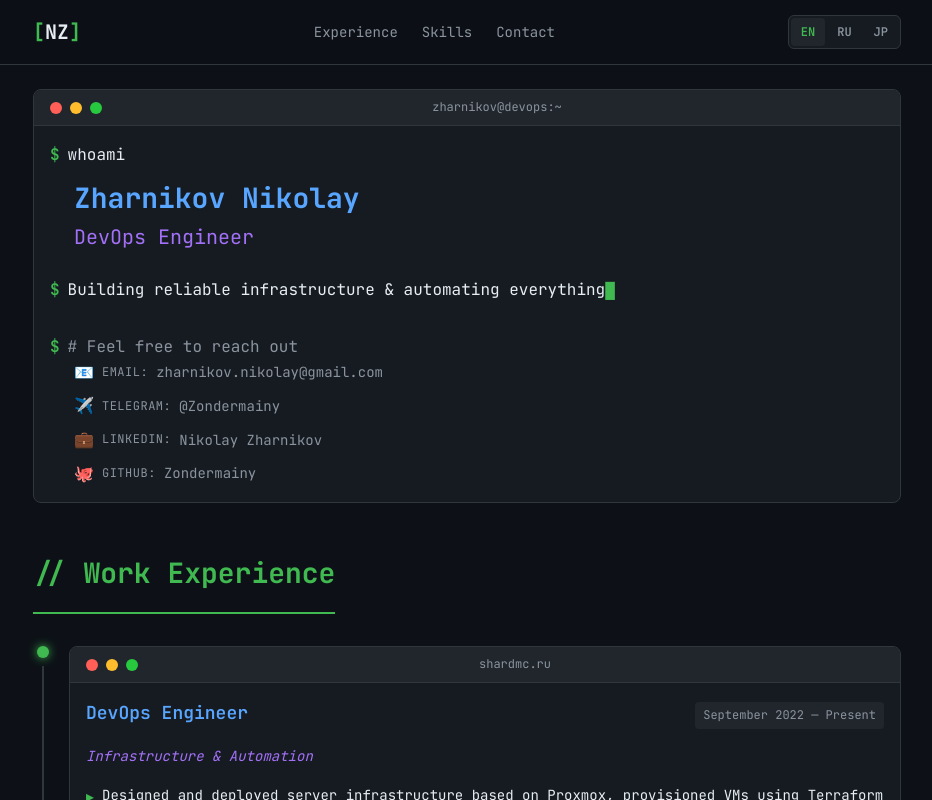
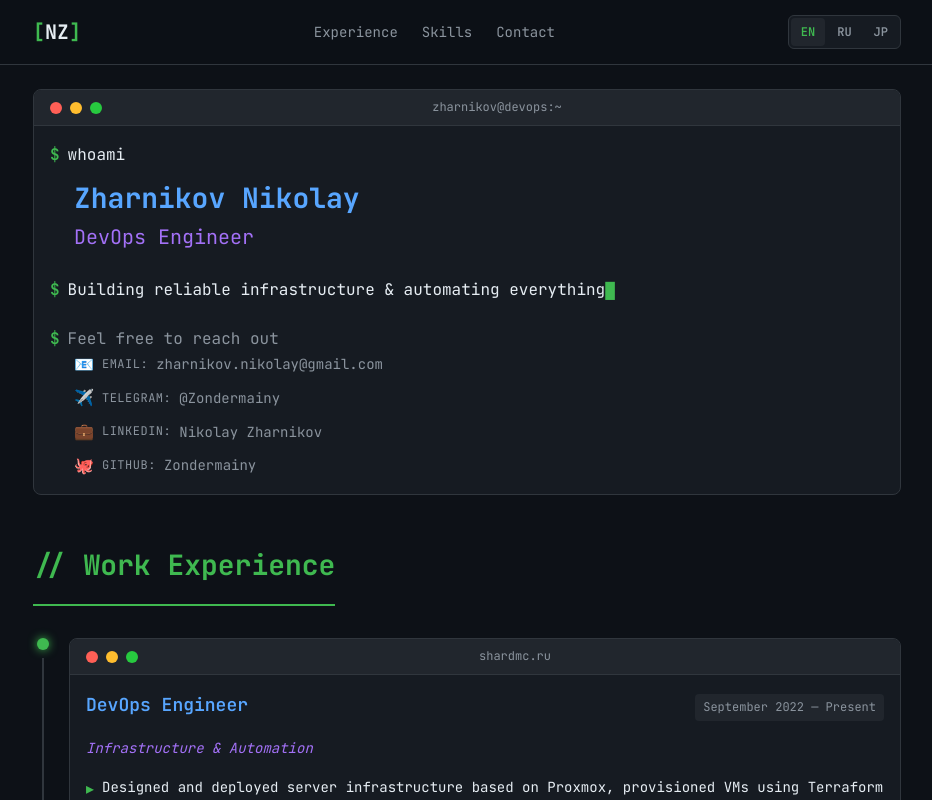
Before and after one commit to Zondermainy/zharnikov_cv, a Nuxt app: page / in a window 1280 px wide. Shown: the top 800 px of the page, without its empty margins (173-1105 px from the left). Built offline with nearby package versions, Linux system fonts and the light colour scheme.

Commit message:
#fix: v0.3, fix hero-block

```diff
--- a/pages/index.vue
+++ b/pages/index.vue
@@ -22,9 +22,9 @@
               <span class="command typing-cursor">{{ t('hero.tagline') }}</span>
             </div>
 
-            <div class="terminal-line" style="margin-top: 32px;">
+            <div class="terminal-line" style="margin-top: 24px;">
               <span class="prompt">$</span>
-              <span class="command comment"># {{ t('contact.subtitle') }}</span>
+              <span class="command comment">{{ t('contact.subtitle') }}</span>
             </div>
             <div class="contact-links">
               <a href="mailto:zharnikov.nikolay@gmail.com" class="contact-link">
```
